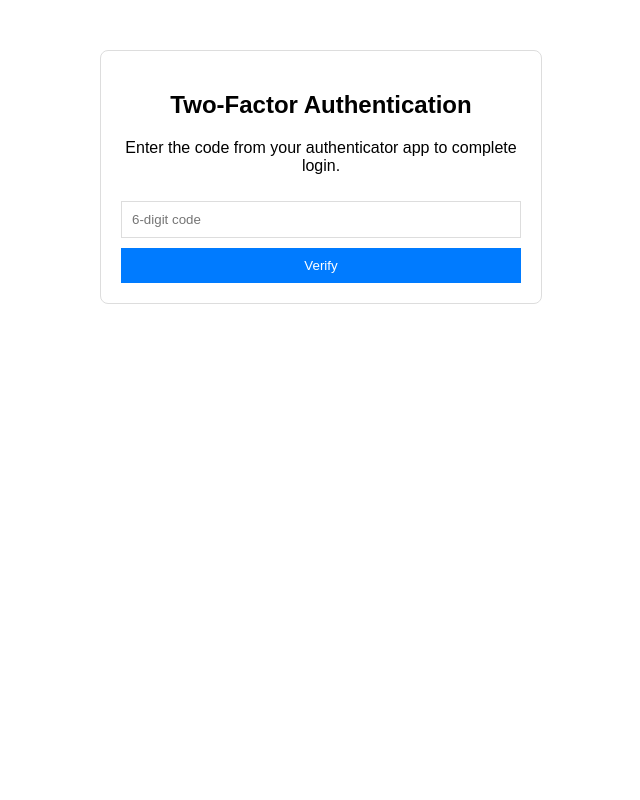
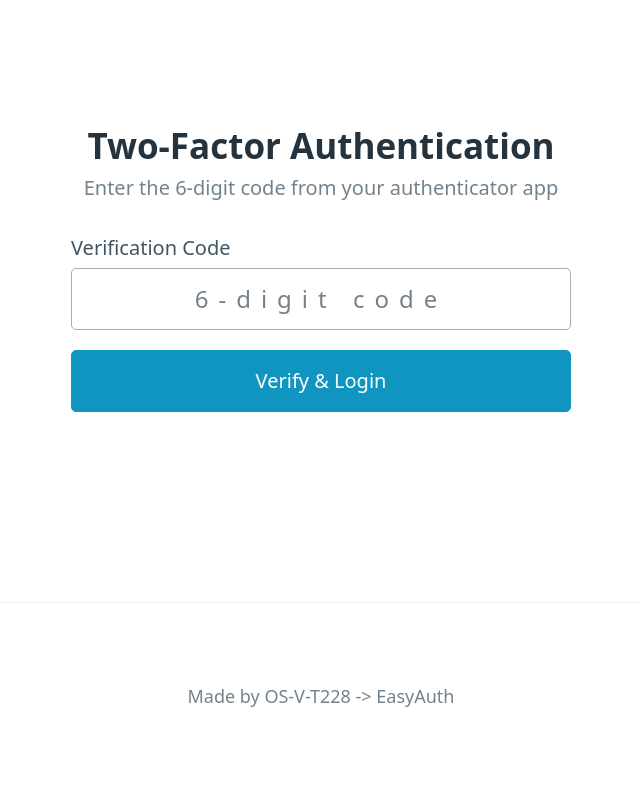
Before and after one commit to rahul-devrani/sso_mfa, a Flask app: page /verify-mfa in a window 1280 px wide. Shown: the whole page, without its empty margins (319-959 px from the left). Run offline with Flask 3, Linux system fonts and the light colour scheme; a user stored in the database is signed in; parts of the project's set-up code (start-up, migrations or seed data) failed here and were passed over.

Commit message:
Update verify_mfa.html

```diff
--- a/auth_server/templates/verify_mfa.html
+++ b/auth_server/templates/verify_mfa.html
@@ -1,17 +1,29 @@
 <!DOCTYPE html>
-<html>
+<html lang="en" data-theme="light">
 <head>
+    <meta charset="UTF-8">
+    <meta name="viewport" content="width=device-width, initial-scale=1.0">
     <title>Verify Login</title>
+    <link rel="stylesheet" href="https://cdn.jsdelivr.net/npm/@picocss/pico@1/css/pico.min.css">
     <style>
-        body { font-family: Arial, sans-serif; max-width: 400px; margin: 50px auto; padding: 20px; border: 1px solid #ddd; border-radius: 8px; text-align: center;}
-        input { width: 100%; box-sizing: border-box; padding: 10px; margin: 10px 0; border: 1px solid #ddd; }
-        button { width: 100%; padding: 10px; background: #007bff; color: white; border: none; cursor: pointer; }
-        .flash { padding: 10px; margin-bottom: 10px; border-radius: 4px; }
-        .flash.error { background: #f8d7da; color: #721c24; }
+        body { padding-top: 2rem; }
+        .container.auth-form { max-width: 500px; }
+        .flash { padding: 1rem; margin-bottom: 1rem; border-radius: 4px; border: 1px solid transparent; }
+        .flash.success { background-color: #d4edda; color: #155724; }
+        .flash.error { background-color: #f8d7da; color: #721c24; }
+        footer {
+            text-align: center;
+            padding: 2rem 0;
+            margin-top: 4rem;
+            border-top: 1px solid var(--muted-border-color);
+            color: var(--muted-color);
+            font-size: 0.9rem;
+        }
     </style>
 </head>
 <body>
-    <h2>Two-Factor Authentication</h2>
+    <main class="container auth-form">
+
         {% with messages = get_flashed_messages(with_categories=true) %}
             {% if messages %}
                 {% for category, message in messages %}
@@ -19,10 +31,26 @@
                 {% endfor %}
             {% endif %}
         {% endwith %}
-    <p>Enter the code from your authenticator app to complete login.</p>
+
+        <hgroup style="text-align: center;">
+            <h2>Two-Factor Authentication</h2>
+            <p>Enter the 6-digit code from your authenticator app</p>
+        </hgroup>
+
         <form method="POST">
-        <input type="text" name="otp_code" placeholder="6-digit code" required autocomplete="off">
-        <button type="submit">Verify</button>
+            <label for="otp_code">Verification Code</label>
+            <input type="text" name="otp_code" id="otp_code"
+                   placeholder="6-digit code" required autocomplete="off"
+                   minlength="6" maxlength="6"
+                   style="text-align: center; font-size: 1.2rem; letter-spacing: 0.5rem;">
+
+            <button type="submit">Verify & Login</button>
         </form>
+
+    </main>
+
+    <footer>
+        Made by OS-V-T228 -> EasyAuth
+    </footer>
 </body>
 </html>
```
Lines whose indentation alone changed are shown as unchanged.
